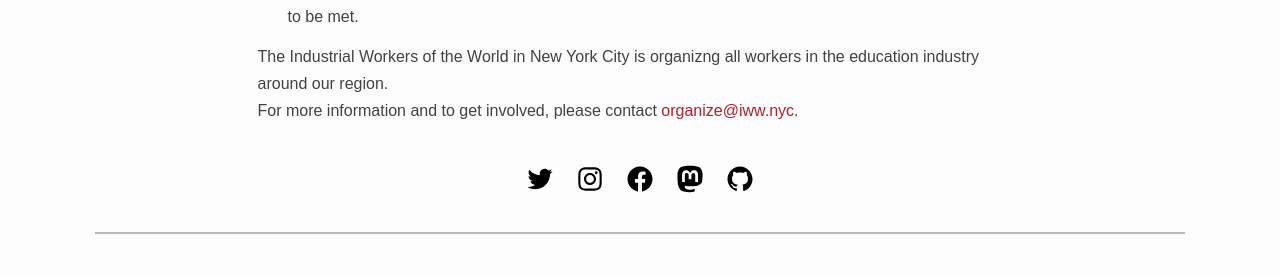
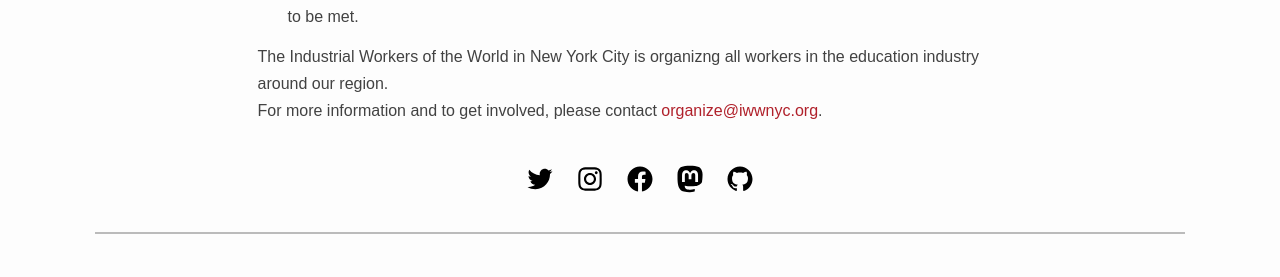
Before and after one commit to IWW-NYC-GMB/iww.nyc, a Jekyll site: the page built from iu/620.md, in a window 1280 px wide. Shown: the part 1517-1794 px from the top of the page. Built offline with Jekyll 4.4.1, drawn with Linux system fonts in a browser that asks for light colours; some web fonts are replaced.

Commit message:
Update 620.md

```diff
--- a/iu/620.md
+++ b/iu/620.md
@@ -20,6 +20,6 @@ heading: false
 
 The Industrial Workers of the World in New York City is organizng all workers in the education industry around our region.
 
-For more information and to get involved, please contact [organize@iww.nyc](mailto:organize@iww.nyc).
+For more information and to get involved, please contact [organize@iwwnyc.org](mailto:organize@iwwnyc.org).
 
 [iu620-logo]: {{ site.base_url }}/assets/IU620.gif "IWW Industrial Union 620 - Education Workers"
```
